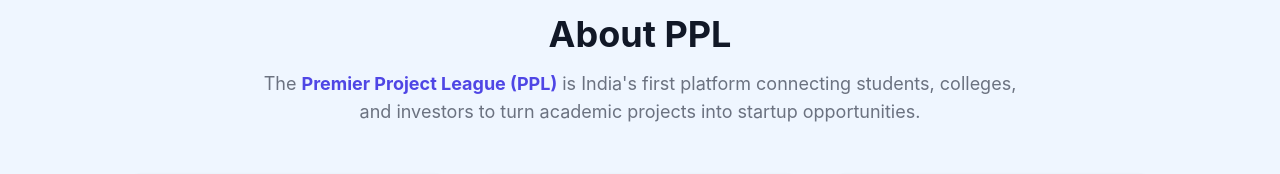
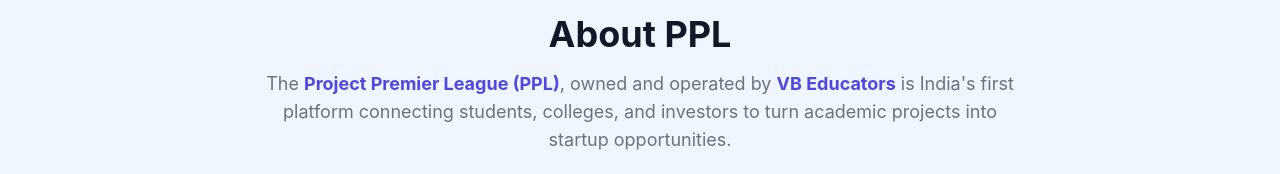
Before and after one commit to polimera0000-glitch/ppl, a React (Vite) app in the folder eph-frontend/: page /landing in a window 1280 px wide. Shown: the part 769-943 px from the top of the page. Built offline with nearby package versions, Linux system fonts and the light colour scheme; no server answers; the HTML template or start-up script is replaced by a standard one.

Commit message:
Update LandingPage.jsx

```diff
--- a/eph-frontend/src/pages/LandingPage.jsx
+++ b/eph-frontend/src/pages/LandingPage.jsx
@@ -125,7 +125,11 @@
           <p className="text-base sm:text-lg mb-10 sm:mb-12 text-secondary-text max-w-3xl mx-auto">
             The{" "}
             <span className="font-bold text-primary">
-              Premier Project League (PPL)
+              Project Premier League (PPL)
+            </span>
+            , owned and operated by{" "}
+            <span className="font-bold text-primary">
+              VB Educators
             </span>{" "}
             is India's first platform connecting students, colleges, and
             investors to turn academic projects into startup opportunities.
```
